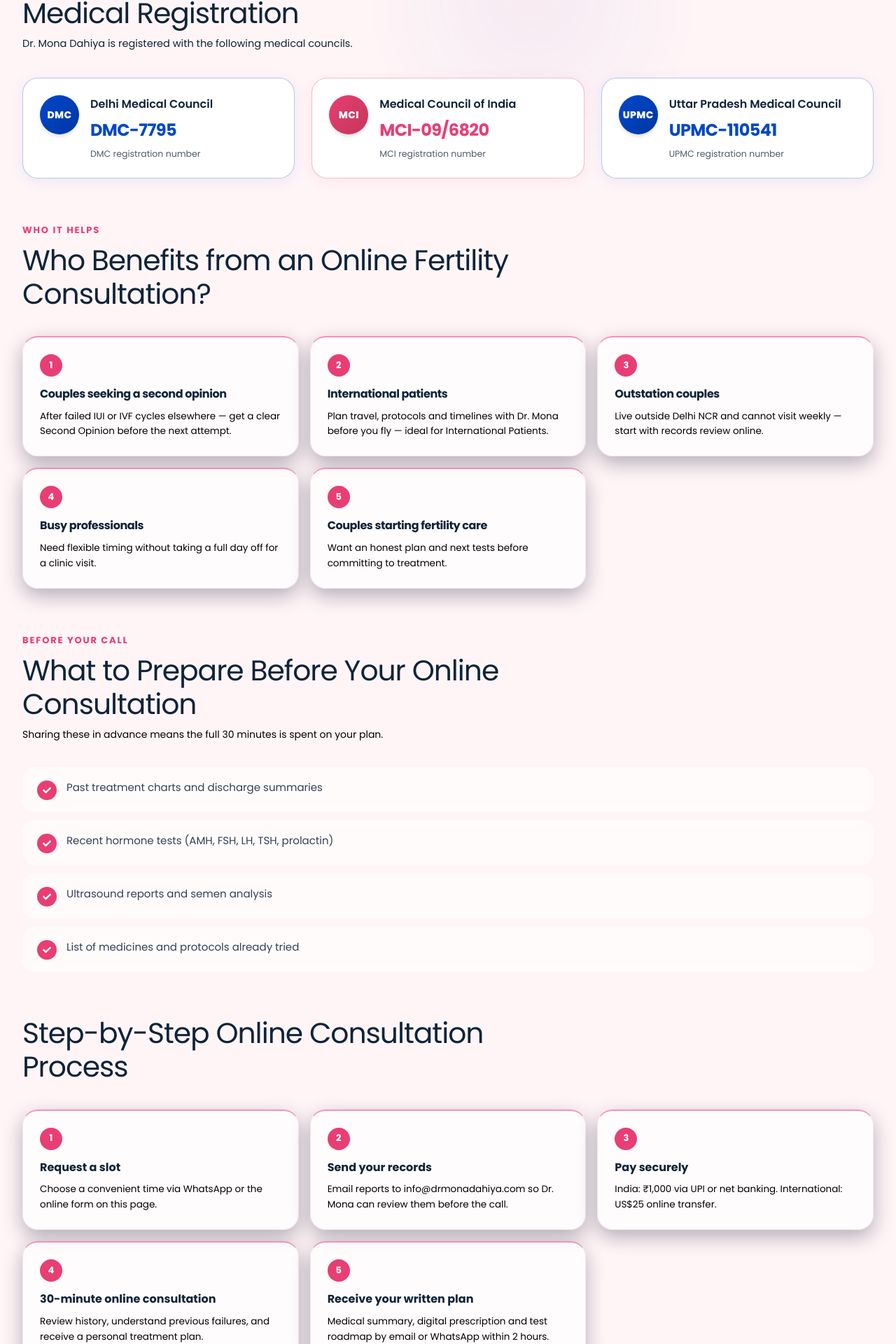
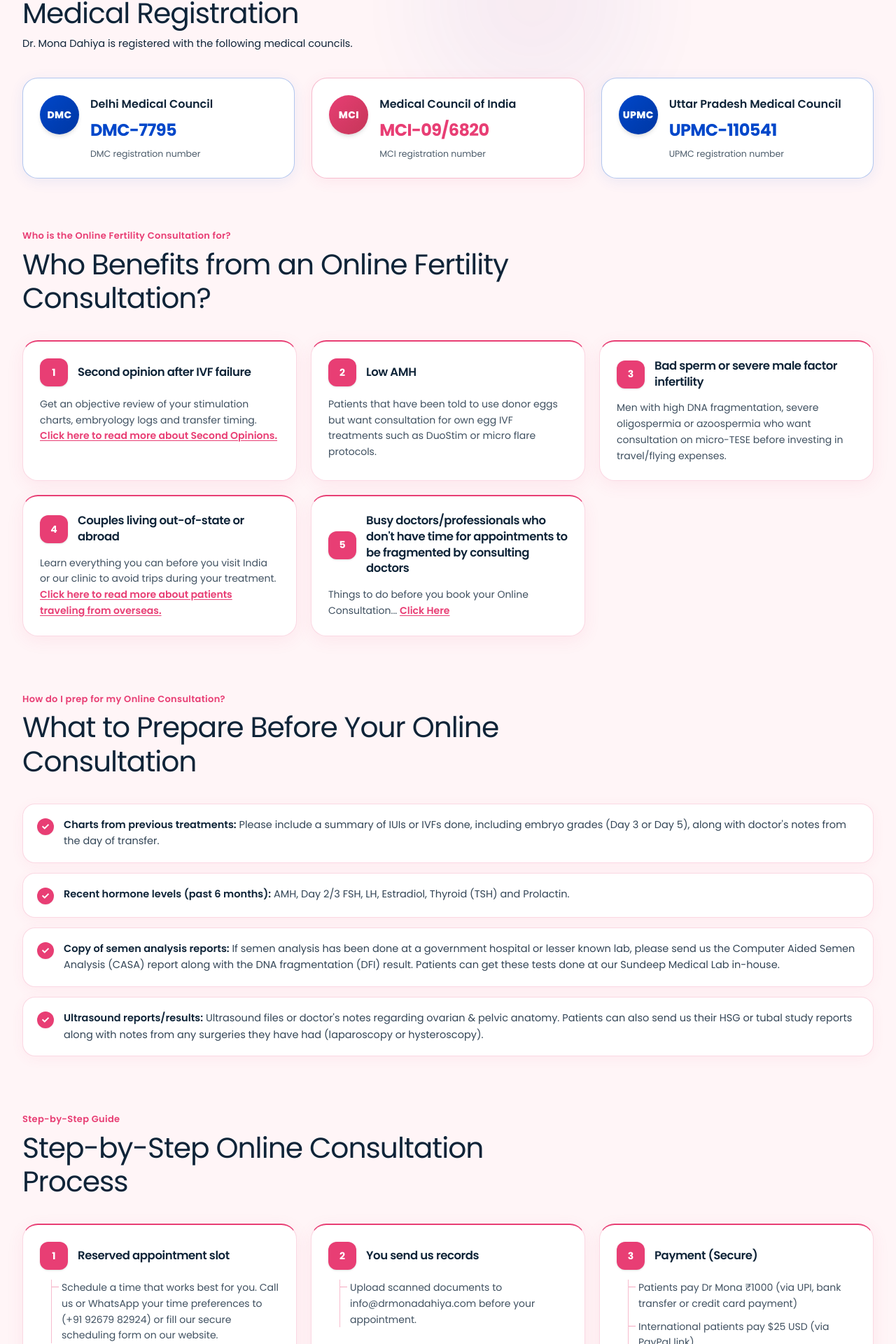
Before and after one commit to DipakSingh0111/Dr-mona-dahiya, a Next.js app: page /ivf-consultation-online in a window 1280 px wide. Shown: the part 865-2785 px from the top of the page at 70% size. Built offline with nearby package versions, Linux system fonts and the light colour scheme.

Commit message:
update the content

```diff
--- a/components/sections/ivf-consultation-online/OnlineConsultationContent.tsx
+++ b/components/sections/ivf-consultation-online/OnlineConsultationContent.tsx
@@ -1,71 +1,104 @@
 "use client";
 
-import { useState } from "react";
 import Link from "next/link";
-import { AnimatePresence, motion } from "framer-motion";
-import {
-  FaCheck,
-  FaCalendarAlt,
-  FaCheckCircle,
-  FaGlobeAsia,
-  FaDollarSign,
-  FaRupeeSign,
-  FaChevronDown,
-} from "react-icons/fa";
+import { FaCheck, FaCalendarAlt } from "react-icons/fa";
 import siteData from "@/data/site.json";
 import { Reveal, Stagger, StaggerItem } from "@/components/ui/Reveal";
+import { FaqAccordion } from "@/components/ui/treatment";
+
+type BenefitItem = {
+  title: string;
+  description: string;
+  linkLabel?: string;
+  linkHref?: string;
+};
+
+type PrepareItem = {
+  label: string;
+  text: string;
+};
+
+type StepItem = {
+  title: string;
+  bullets: string[];
+};
+
+type FaqItem = {
+  q: string;
+  a: string;
+  linkLabel?: string;
+  linkHref?: string;
+};
 
 const cardClass =
-  "rounded-[22px] border border-[#fde2ec] bg-white/70 p-5 shadow-[0_10px_28px_rgba(0,10,40,0.3)] sm:p-6";
+  "rounded-[22px] border border-rose/20 bg-white p-5 shadow-[0_6px_24px_rgba(232,62,116,0.08)] transition-all duration-300 hover:-translate-y-0.5 hover:shadow-[0_12px_30px_rgba(232,62,116,0.14)] sm:p-6";
 
 export default function OnlineConsultationContent() {
-  const {
-    benefits,
-    prepare,
-    steps,
-    why,
-    fees,
-    faq,
-    reviews,
-  } = siteData.onlineConsultationPage;
+  const { benefits, prepare, steps, why, fees, faq } =
+    siteData.onlineConsultationPage;
 
-  const [openFaqId, setOpenFaqId] = useState<string | null>(null);
+  const benefitItems = benefits.items as BenefitItem[];
+  const prepareItems = prepare.items as PrepareItem[];
+  const stepItems = steps.items as StepItem[];
+  const faqItems = faq.items as FaqItem[];
 
-  const toggleFaq = (id: string) => {
-    setOpenFaqId((prev) => (prev === id ? null : id));
-  };
+  const faqMid = Math.ceil(faqItems.length / 2);
+  const faqColumns = [faqItems.slice(0, faqMid), faqItems.slice(faqMid)];
 
   return (
     <div className="bg-pink text-ink">
-      {/* Who benefits */}
-      <section className="py-6 sm:py-7 lg:py-8">
+      {/* Who Benefits */}
+      <section className="py-6 sm:py-8 lg:py-10">
         <div className="page-container relative">
           <Reveal className="mb-7 sm:mb-9">
-            <p className="text-[12px] font-bold tracking-[0.14em] text-rose uppercase sm:text-[13px]">
+            <p className="text-[12px] font-semibold tracking-wide text-rose sm:text-[13px]">
               {benefits.eyebrow}
             </p>
-            <h2 className="font-serif mt-2 max-w-3xl text-[1.9rem] leading-tight font-bold tracking-tight text-ink sm:text-[2.4rem]">
+            <h2 className="font-serif mt-1.5 max-w-3xl text-[1.85rem] leading-tight font-normal tracking-tight text-ink sm:text-[2.35rem]">
               {benefits.title}
             </h2>
           </Reveal>
 
           <Stagger
-            className="grid grid-cols-1 gap-4 sm:grid-cols-2 lg:grid-cols-3"
+            className="grid grid-cols-1 gap-4 sm:grid-cols-2 lg:grid-cols-3 lg:gap-5"
             stagger={0.06}
           >
-            {benefits.items.map((item, i) => (
-              <StaggerItem key={item.title} className={i === 4 ? "lg:col-span-1" : undefined}>
+            {benefitItems.map((item, i) => (
+              <StaggerItem key={item.title} className="h-full">
                 <article
-                  className={`${cardClass} h-full border-t-2 border-t-[var(--rose)]/55`}
+                  className={`${cardClass} flex h-full flex-col border-t-2 border-t-rose`}
                 >
-                  <span className="flex size-8 items-center justify-center rounded-full bg-rose text-[13px] font-bold text-white">
+                  <div className="flex items-center gap-3.5">
+                    <span className="flex size-10 shrink-0 items-center justify-center rounded-xl bg-rose text-[14px] font-bold text-white shadow-sm">
                       {i + 1}
                     </span>
-                  <h3 className="mt-3 text-[15.5px] font-bold tracking-tight sm:text-[16px]">
+                    <h3 className="font-serif text-[15.5px] leading-snug font-semibold tracking-tight text-ink sm:text-[16.5px]">
                       {item.title}
                     </h3>
-                  <p className="mt-2 text-[13.5px] leading-relaxed text-black">
+                  </div>
+
+                  <p className="mt-3.5 text-[13.5px] leading-relaxed text-ink/80 sm:text-[14px]">
                     {item.description}
+                    {item.linkLabel && item.linkHref ? (
+                      <>
+                        {" "}
+                        {item.linkHref.startsWith("#") ? (
+                          <a
+                            href={item.linkHref}
+                            className="font-semibold text-rose underline underline-offset-2 transition-colors hover:text-rose-dark"
+                          >
+                            {item.linkLabel}
+                          </a>
+                        ) : (
+                          <Link
+                            href={item.linkHref}
+                            className="font-semibold text-rose underline underline-offset-2 transition-colors hover:text-rose-dark"
+                          >
+                            {item.linkLabel}
+                          </Link>
+                        )}
+                      </>
+                    ) : null}
                   </p>
                 </article>
               </StaggerItem>
@@ -74,30 +107,30 @@ export default function OnlineConsultationContent() {
         </div>
       </section>
 
-      {/* Prepare */}
-      <section className="py-6 sm:py-7 lg:py-8">
+      {/* What to Prepare */}
+      <section id="what-to-prepare" className="scroll-mt-28 py-6 sm:py-8 lg:py-10">
         <div className="page-container relative">
           <Reveal className="mb-7 sm:mb-9">
-            <p className="text-[12px] font-bold tracking-[0.14em] text-rose uppercase sm:text-[13px]">
+            <p className="text-[12px] font-semibold tracking-wide text-rose sm:text-[13px]">
               {prepare.eyebrow}
             </p>
-            <h2 className="font-serif mt-2 max-w-3xl text-[1.9rem] leading-tight font-bold tracking-tight text-ink sm:text-[2.4rem]">
+            <h2 className="font-serif mt-1.5 max-w-4xl text-[1.85rem] leading-tight font-normal tracking-tight text-ink sm:text-[2.35rem]">
               {prepare.title}
             </h2>
-            <p className="mt-2 max-w-2xl text-[14px] text-black">
-              {prepare.subtitle}
-            </p>
           </Reveal>
 
-          <div className="space-y-3">
-            {prepare.items.map((item) => (
-              <Reveal key={item}>
-                <div className="flex items-start gap-3.5 rounded-[18px] border border-white/12 bg-white/55 px-4 py-3.5 sm:px-5 sm:py-4">
-                  <span className="mt-0.5 flex size-7 shrink-0 items-center justify-center rounded-full bg-rose text-white">
-                    <FaCheck className="size-3" />
+          <div className="space-y-3.5">
+            {prepareItems.map((item) => (
+              <Reveal key={item.label}>
+                <div className="flex items-start gap-3.5 rounded-[18px] border border-rose/20 bg-white px-4 py-4 shadow-[0_4px_18px_rgba(232,62,116,0.06)] sm:px-5 sm:py-4.5">
+                  <span className="mt-0.5 flex size-6 shrink-0 items-center justify-center rounded-full bg-rose text-white shadow-xs">
+                    <FaCheck className="size-2.5" />
                   </span>
-                  <p className="text-[14px] leading-relaxed text-slate-700 sm:text-[15px]">
-                    {item}
+                  <p className="text-[13.5px] leading-relaxed text-ink/85 sm:text-[14.5px]">
+                    <strong className="font-semibold text-ink">
+                      {item.label}
+                    </strong>{" "}
+                    {item.text}
                   </p>
                 </div>
               </Reveal>
@@ -106,33 +139,46 @@ export default function OnlineConsultationContent() {
         </div>
       </section>
 
-      {/* Steps */}
-      <section className="py-6 sm:py-7 lg:py-8">
+      {/* Step-by-Step Process */}
+      <section className="py-6 sm:py-8 lg:py-10">
         <div className="page-container relative">
           <Reveal className="mb-7 sm:mb-9">
-            <h2 className="font-serif max-w-3xl text-[1.9rem] leading-tight font-bold tracking-tight sm:text-[2.4rem]">
+            <p className="text-[12px] font-semibold tracking-wide text-rose sm:text-[13px]">
+              {steps.eyebrow}
+            </p>
+            <h2 className="font-serif mt-1.5 max-w-3xl text-[1.85rem] leading-tight font-normal tracking-tight text-ink sm:text-[2.35rem]">
               {steps.title}
             </h2>
           </Reveal>
 
           <Stagger
-            className="grid grid-cols-1 gap-4 sm:grid-cols-2 lg:grid-cols-3"
+            className="grid grid-cols-1 gap-4 sm:grid-cols-2 lg:grid-cols-3 lg:gap-5"
             stagger={0.06}
           >
-            {steps.items.map((item, i) => (
-              <StaggerItem key={item.title}>
+            {stepItems.map((item, i) => (
+              <StaggerItem key={item.title} className="h-full">
                 <article
-                  className={`${cardClass} h-full border-t-2 border-t-[var(--rose)]/55`}
+                  className={`${cardClass} flex h-full flex-col border-t-2 border-t-rose`}
                 >
-                  <span className="flex size-8 items-center justify-center rounded-full bg-rose text-[13px] font-bold text-white">
+                  <div className="flex items-center gap-3.5">
+                    <span className="flex size-10 shrink-0 items-center justify-center rounded-xl bg-rose text-[14px] font-bold text-white shadow-sm">
                       {i + 1}
                     </span>
-                  <h3 className="mt-3 text-[15.5px] font-bold sm:text-[16px]">
+                    <h3 className="font-serif text-[15.5px] leading-snug font-semibold tracking-tight text-ink sm:text-[16.5px]">
                       {item.title}
                     </h3>
-                  <p className="mt-2 text-[13.5px] leading-relaxed text-black">
-                    {item.description}
-                  </p>
+                  </div>
+
+                  <ul className="mt-3.5 ml-4 space-y-2.5 border-l border-rose/35 pl-3.5">
+                    {item.bullets.map((bullet) => (
+                      <li
+                        key={bullet}
+                        className="relative text-[13.5px] leading-relaxed text-ink/80 before:absolute before:top-2.5 before:-left-3.5 before:h-px before:w-2.5 before:bg-rose/45 sm:text-[14px]"
+                      >
+                        {bullet}
+                      </li>
+                    ))}
+                  </ul>
                 </article>
               </StaggerItem>
             ))}
@@ -140,28 +186,30 @@ export default function OnlineConsultationContent() {
         </div>
       </section>
 
-      {/* Why */}
-      <section className="py-6 sm:py-7 lg:py-8">
+      {/* Why Book */}
+      <section className="py-6 sm:py-8 lg:py-10">
         <div className="page-container relative">
           <Reveal className="mb-7 sm:mb-9">
-            <p className="text-[12px] font-bold tracking-[0.14em] text-rose uppercase sm:text-[13px]">
+            <p className="text-[12px] font-semibold tracking-wide text-rose sm:text-[13px]">
               {why.eyebrow}
             </p>
-            <h2 className="font-serif mt-2 max-w-3xl text-[1.9rem] leading-tight font-bold tracking-tight text-ink sm:text-[2.4rem]">
+            <h2 className="font-serif mt-1.5 max-w-4xl text-[1.85rem] leading-tight font-normal tracking-tight text-ink sm:text-[2.35rem]">
               {why.title}
             </h2>
           </Reveal>
 
-          <div className="space-y-3">
+          <div className="space-y-3.5">
             {why.items.map((item) => (
               <Reveal key={item.title}>
-                <div className="flex items-start gap-4 rounded-[20px] border border-white/12 bg-white/55 px-4 py-4 sm:px-6 sm:py-5">
-                  <span className="mt-0.5 flex size-8 shrink-0 items-center justify-center rounded-full bg-rose/20 text-rose ring-1 ring-rose/40">
-                    <FaCheckCircle className="size-4" />
+                <div className="flex items-start gap-4 rounded-[20px] border border-rose/20 bg-white px-4 py-4 shadow-[0_4px_18px_rgba(232,62,116,0.06)] sm:px-6 sm:py-5">
+                  <span className="mt-0.5 flex size-10 shrink-0 items-center justify-center rounded-xl bg-rose text-white shadow-sm">
+                    <FaCheck className="size-3.5" />
                   </span>
-                  <div>
-                    <h3 className="text-[16px] font-bold">{item.title}</h3>
-                    <p className="mt-1 text-[14px] leading-relaxed text-black">
+                  <div className="min-w-0">
+                    <h3 className="text-[15.5px] font-bold text-ink sm:text-[16.5px]">
+                      {item.title}
+                    </h3>
+                    <p className="mt-1 text-[13.5px] leading-relaxed text-ink/80 sm:text-[14.5px]">
                       {item.description}
                     </p>
                   </div>
@@ -173,54 +221,37 @@ export default function OnlineConsultationContent() {
       </section>
 
       {/* Fees */}
-      <section className="py-6 sm:py-7 lg:py-8">
+      <section className="py-6 sm:py-8 lg:py-10">
         <div className="page-container relative">
           <Reveal className="mb-7 sm:mb-9">
-            <p className="text-[12px] font-bold tracking-[0.14em] text-rose uppercase sm:text-[13px]">
+            <p className="text-[12px] font-semibold tracking-wide text-rose sm:text-[13px]">
               {fees.eyebrow}
             </p>
-            <h2 className="font-serif mt-2 text-[1.9rem] leading-tight font-bold tracking-tight sm:text-[2.4rem]">
+            <h2 className="font-serif mt-1.5 text-[1.85rem] leading-tight font-normal tracking-tight text-ink sm:text-[2.35rem]">
               {fees.title}
             </h2>
           </Reveal>
 
           <div className="grid grid-cols-1 gap-4 md:grid-cols-2 md:gap-5">
             {fees.items.map((item, i) => {
-              const Icon = i === 0 ? FaCalendarAlt : FaGlobeAsia;
+              const Icon = i === 0 ? FaCalendarAlt : FaCheck;
               return (
-                <Reveal key={item.title} delay={i * 0.06}>
-                  <article className={`${cardClass} flex items-center gap-4 overflow-visible`}>
-                    <span className="inline-flex size-12 shrink-0 items-center justify-center rounded-full bg-rose/15 text-rose ring-1 ring-rose/40">
-                      <Icon className="size-5" aria-hidden />
+                <Reveal key={item.title} delay={i * 0.06} className="h-full">
+                  <article
+                    className={`${cardClass} flex h-full flex-col border-t-2 border-t-rose`}
+                  >
+                    <div className="flex items-center gap-3.5">
+                      <span className="inline-flex size-11 shrink-0 items-center justify-center rounded-xl bg-rose text-white shadow-sm">
+                        <Icon className="size-4" aria-hidden />
                       </span>
-                    <div className="min-w-0">
-                      <h3 className="text-[16px] font-bold">{item.title}</h3>
-                      <p className="mt-1 flex items-center gap-1 font-display text-[1.75rem] font-bold leading-none text-rose">
-                        {i === 0 ? (
-                          <>
-                            <FaRupeeSign
-                              className="size-[0.9em] shrink-0"
-                              aria-hidden
-                            />
-                            <span>1,000</span>
-                          </>
-                        ) : (
-                          <>
-                            <span className="text-[0.72em] font-semibold tracking-wide">
-                              US
-                            </span>
-                            <FaDollarSign
-                              className="size-[0.85em] shrink-0"
-                              aria-hidden
-                            />
-                            <span>25</span>
-                          </>
-                        )}
+                      <h3 className="font-serif text-[16.5px] font-semibold text-ink sm:text-[17.5px]">
+                        {item.title}
+                      </h3>
+                    </div>
+
+                    <p className="mt-3.5 text-[13.5px] leading-relaxed text-ink/80 sm:text-[14.5px]">
+                      {item.description}
                     </p>
-                      <p className="mt-1.5 text-[13.5px] text-black">
-                        {item.note}
-                      </p>
-                    </div>
                   </article>
                 </Reveal>
               );
@@ -229,139 +260,58 @@ export default function OnlineConsultationContent() {
         </div>
       </section>
 
-      {/* FAQ */}
-      <section className="py-6 sm:py-7 lg:py-8">
+      {/* FAQs */}
+      <section className="py-6 sm:py-8 lg:py-10">
         <div className="page-container relative">
-          <Reveal className="mb-7 sm:mb-9">
-            <p className="text-[12px] font-bold tracking-[0.14em] text-rose uppercase sm:text-[13px]">
+          <Reveal>
+            <p className="text-[12px] font-semibold tracking-wide text-rose sm:text-[13px]">
               {faq.eyebrow}
             </p>
-            <h2 className="font-serif mt-2 max-w-3xl text-[1.9rem] leading-tight font-bold tracking-tight text-ink sm:text-[2.4rem]">
+            <h2 className="font-serif mt-1.5 max-w-3xl text-[1.85rem] leading-tight font-normal tracking-tight text-ink sm:text-[2.35rem]">
               {faq.title}
             </h2>
           </Reveal>
 
-          <div className="grid grid-cols-1 gap-3 md:grid-cols-2 md:gap-4 lg:gap-5">
-            {(() => {
-              const mid = Math.ceil(faq.items.length / 2);
-              // Extra question stays on the left when count is odd
-              return [faq.items.slice(0, mid), faq.items.slice(mid)];
-            })().map((column, colIndex) => (
-              <div
-                key={colIndex}
-                className="flex w-full min-w-0 flex-col gap-3 md:gap-4"
+          <FaqAccordion
+            leftItems={faqColumns[0].map((item) => ({
+              question: item.q,
+              answer: (
+                <>
+                  {item.a}
+                  {item.linkLabel && item.linkHref ? (
+                    <>
+                      {" "}
+                      <Link
+                        href={item.linkHref}
+                        className="font-semibold text-rose underline underline-offset-2 transition-colors hover:text-rose-dark"
                       >
-                {column.map((item, itemIndex) => {
-                  const index =
-                    colIndex === 0
-                      ? itemIndex
-                      : Math.ceil(faq.items.length / 2) + itemIndex;
-                  const id = `oc-faq-${index}`;
-                  const isOpen = openFaqId === id;
-
-                  return (
-                    <div
-                      key={id}
-                      className={`w-full min-w-0 overflow-hidden rounded-[18px] border transition-colors duration-300 ${
-                        isOpen
-                          ? "border-rose/45 bg-white shadow-[0_10px_28px_rgba(232,62,116,0.12)]"
-                          : "border-[#fde2ec] bg-white/55 hover:border-[#fbcfe0]"
-                      }`}
+                        {item.linkLabel}
+                      </Link>
+                    </>
+                  ) : null}
+                </>
+              ),
+            }))}
+            rightItems={faqColumns[1].map((item) => ({
+              question: item.q,
+              answer: (
+                <>
+                  {item.a}
+                  {item.linkLabel && item.linkHref ? (
+                    <>
+                      {" "}
+                      <Link
+                        href={item.linkHref}
+                        className="font-semibold text-rose underline underline-offset-2 transition-colors hover:text-rose-dark"
                       >
-                      <button
-                        type="button"
-                        onClick={() => toggleFaq(id)}
-                        aria-expanded={isOpen}
-                        className="flex w-full min-w-0 cursor-pointer items-center justify-between gap-3 px-4 py-4 text-left sm:gap-4 sm:px-5 sm:py-5"
-                      >
-                        <h3 className="min-w-0 flex-1 text-[14.5px] font-bold leading-snug break-words text-ink sm:text-[15px]">
-                          {item.q}
-                        </h3>
-                        <span
-                          className={`flex size-8 shrink-0 items-center justify-center rounded-full transition-all duration-300 ${
-                            isOpen
-                              ? "rotate-180 bg-rose text-white"
-                              : "bg-rose/10 text-rose"
-                          }`}
-                        >
-                          <FaChevronDown className="size-3.5" />
-                        </span>
-                      </button>
-
-                      <AnimatePresence initial={false}>
-                        {isOpen ? (
-                          <motion.div
-                            key="content"
-                            initial={{ height: 0, opacity: 0 }}
-                            animate={{ height: "auto", opacity: 1 }}
-                            exit={{ height: 0, opacity: 0 }}
-                            transition={{
-                              duration: 0.32,
-                              ease: [0.16, 1, 0.3, 1],
-                            }}
-                            className="overflow-hidden"
-                          >
-                            <p className="border-t border-[#fde2ec] px-4 pt-3 pb-4 text-[13.5px] leading-relaxed text-black sm:px-5 sm:pt-3.5 sm:pb-5">
-                              {item.a}
-                            </p>
-                          </motion.div>
+                        {item.linkLabel}
+                      </Link>
+                    </>
                   ) : null}
-                      </AnimatePresence>
-                    </div>
-                  );
-                })}
-              </div>
-            ))}
-          </div>
-        </div>
-      </section>
-
-      {/* Reviews */}
-      <section className="py-6 sm:py-7 lg:py-8">
-        <div className="page-container relative">
-          <Reveal className="mb-7 sm:mb-9">
-            <p className="text-[12px] font-bold tracking-[0.14em] text-rose uppercase sm:text-[13px]">
-              {reviews.eyebrow}
-            </p>
-            <h2 className="font-serif mt-2 text-[1.9rem] leading-tight font-bold tracking-tight sm:text-[2.4rem]">
-              {reviews.title}
-            </h2>
-            <p className="mt-2 text-[14px] text-black">{reviews.subtitle}</p>
-          </Reveal>
-
-          <Stagger
-            className="grid grid-cols-1 gap-4 md:grid-cols-3 md:gap-5"
-            stagger={0.08}
-          >
-            {reviews.items.map((item) => (
-              <StaggerItem key={item.name}>
-                <article className={`${cardClass} flex h-full flex-col`}>
-                  <h3 className="text-[16px] font-bold">{item.title}</h3>
-                  <p className="mt-3 flex-1 text-[13.5px] leading-relaxed text-black">
-                    {item.body}
-                  </p>
-                  <div className="mt-5 flex items-center gap-3 border-t border-[#fde2ec] pt-4">
-                    <span className="flex size-9 items-center justify-center rounded-full bg-rose text-[13px] font-bold text-white">
-                      {item.initial}
-                    </span>
-                    <div>
-                      <p className="text-[13.5px] font-bold">{item.name}</p>
-                      <p className="text-[12px] text-white/50">{item.source}</p>
-                    </div>
-                  </div>
-                </article>
-              </StaggerItem>
-            ))}
-          </Stagger>
-
-          <Reveal className="mt-8">
-            <Link
-              href={reviews.cta.href}
-              className="inline-flex items-center rounded-full border border-white/35 px-6 py-2.5 text-[13.5px] font-semibold text-white transition-all duration-200 hover:border-rose hover:bg-rose-dark hover:text-white hover:shadow-lg hover:shadow-rose/30 active:scale-98"
-            >
-              {reviews.cta.label}
-            </Link>
-          </Reveal>
+                </>
+              ),
+            }))}
+          />
         </div>
       </section>
     </div>
```
Also changed, not shown: components/sections/ivf-consultation-online/OnlineConsultationHero.tsx (+9 -7 lines), data/site.json. Lines whose indentation alone changed are shown as unchanged.
